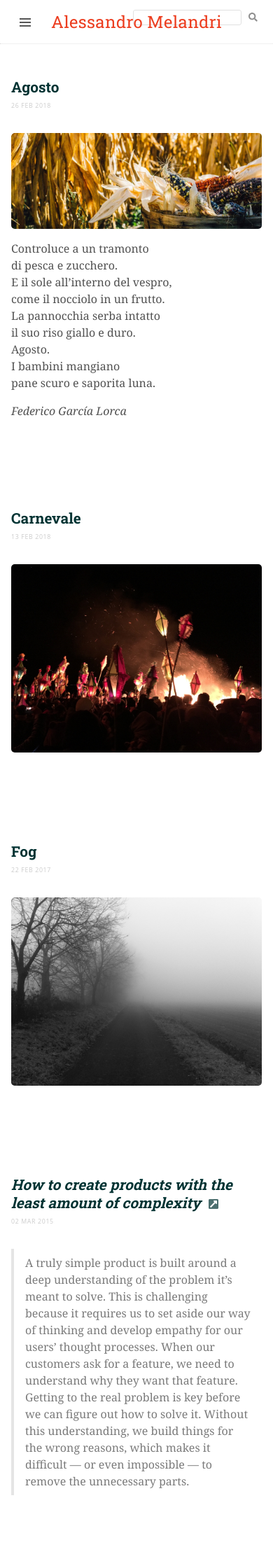
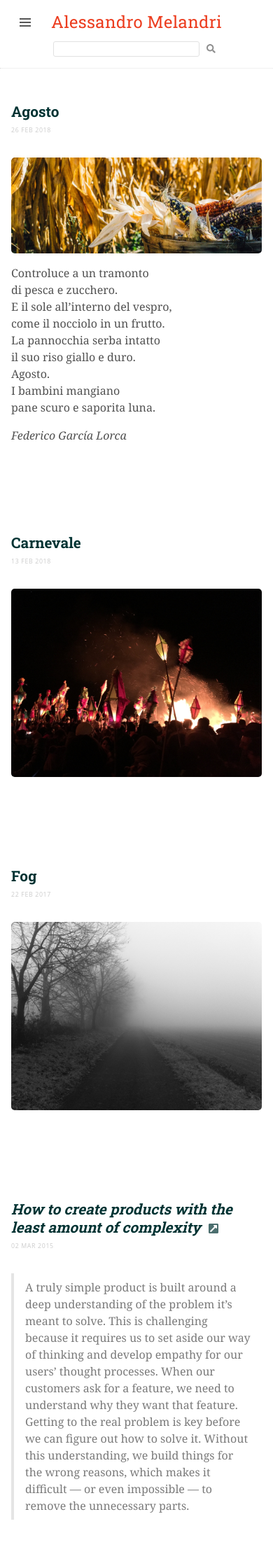
Before and after one commit to amelandri/amelandri.github.io, a Jekyll site: the page built from index.html, in a window 390 px wide. Shown: the top 2240 px of the page at 70% size. Built offline with Jekyll 4.4.1, drawn with Linux system fonts in a browser that asks for light colours; nearby versions of some CDN libraries; the list of posts is cut into pages by our own code; comment, search, counter and statistics services are not loaded.

Commit message:
Improved search form layout in mobile browsers

```diff
--- a/public/css/lanyon.css
+++ b/public/css/lanyon.css
@@ -644,8 +644,8 @@ a.pagination-item:hover {
 /* Search form */
 
 div.headSearch{
-  float: right;
-  margin-top: -35px;
+  margin-top: 10px;
+  text-align: center;
 }
 
 div.headSearch input{
@@ -654,7 +654,30 @@ div.headSearch input{
   padding: 4px 4px;
   font-size: 0.7rem;
   color:#8f8f8f;
+  width: 13.1rem;
 }
+
+@media (min-width: 770px) {
+
+  div.headSearch{
+    float: right;
+    margin-top: -35px;
+  }
+
+  div.headSearch input{
+    border: 1px solid #e1e1e1;
+    border-radius: 3px;
+    padding: 4px 4px;
+    font-size: 0.7rem;
+    color:#8f8f8f;
+    width: 9rem;
+  }
+
+}
+
+
+
+
 
 
 div.headSearch button{
```
